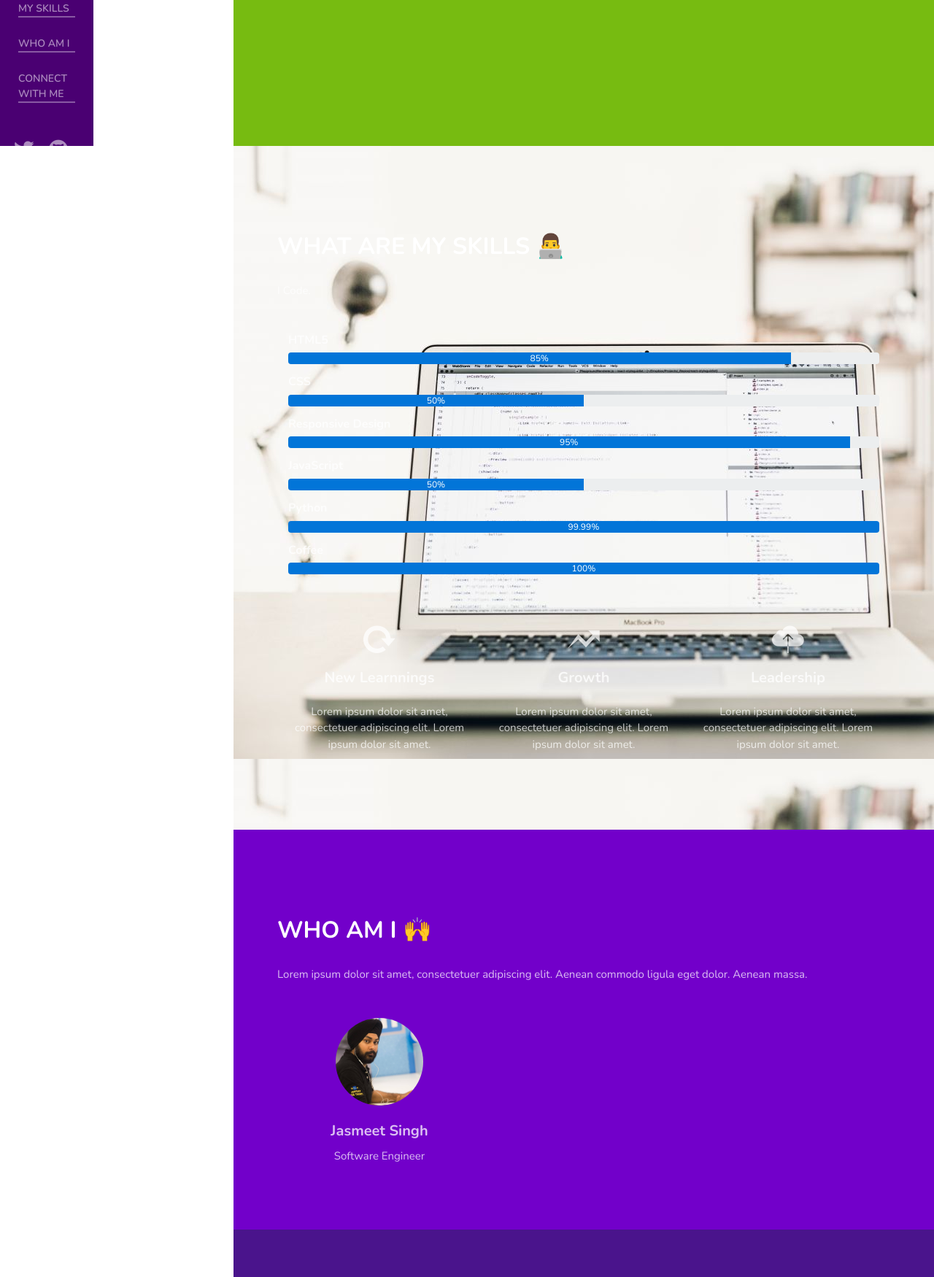
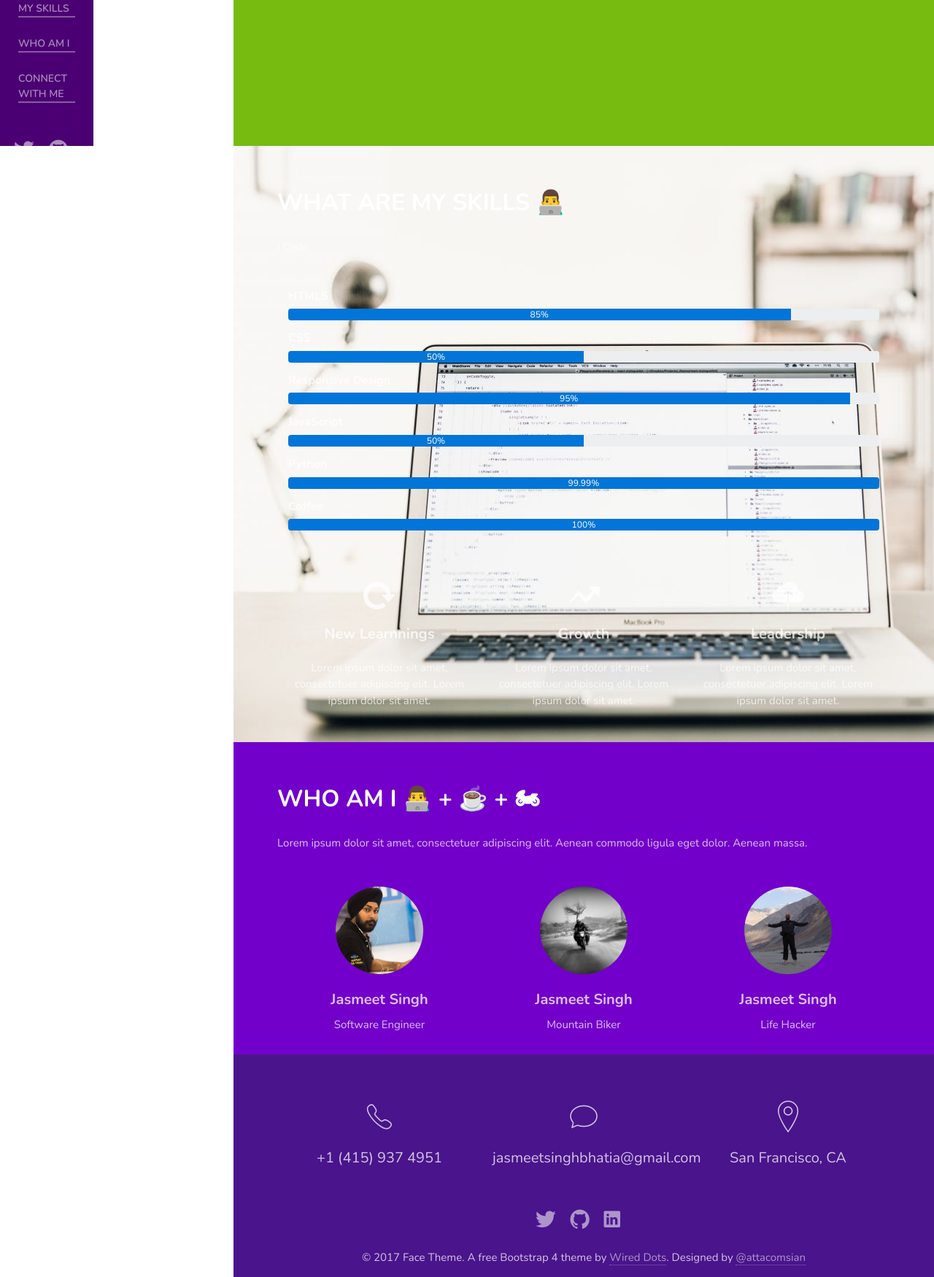
Before and after one commit to jasmeetsinghbhatia/biog, a Django app: page / in a window 1280 px wide. Shown: the part 600-2350 px from the top of the page at 73% size. Run offline with Django 3.2, Linux system fonts and the light colour scheme; some libraries are stand-ins or nearby versions.

Commit message:
Added more details to css and html for index page

```diff
--- a/jasmeetsingh/static/css/style.css
+++ b/jasmeetsingh/static/css/style.css
@@ -49,7 +49,7 @@ a.btn:focus {
     color: #fff !important;
 }
 section{
-    padding: 60px 0px;
+    padding: 0px;
 }
 section .inner{
     padding: 4em 4em 2em 4em;
@@ -114,7 +114,12 @@ section .inner{
     background-color: #4a0072;
 }
 .bg-style1 {
-    background-color: #5052B5;
+    background: #5052B5;
+    background-image:url(/static/img/what-I-do.jpg);
+    background-image:url(/static/img/what-I-do.jpg), linear-gradient(#CC8363, #4E4E4E);
+}
+.bg-texture {
+    background: rgba(0,0,0,0.3);
 }
 video#bgVideo {
     position: fixed;
--- a/jasmeetsingh/templates/index.html
+++ b/jasmeetsingh/templates/index.html
@@ -63,7 +63,7 @@
                         </section>
 
                         <!--What's my skill-->
-                        <section class="bg-style1" id="work" style="background-image:url(/static/img/what-I-do.jpg);">
+                        <section class="bg-style1" id="work">
                             <div class="container">
                                 <div class="inner">
                                     <div class="row">
@@ -147,7 +147,7 @@
                                 <div class="inner">
                                     <div class="row">
                                         <div class="col-xs-12">
-                                            <h2 class="text-white text-uppercase">Who am I 🙌</h2>
+                                            <h2 class="text-white text-uppercase">Who am I  👨‍💻 + ☕ + 🏍</h2>
                                             <p class="pt-4">
                                                 Lorem ipsum dolor sit amet, consectetuer adipiscing elit. Aenean commodo ligula eget dolor. Aenean massa.
                                             </p>
@@ -159,7 +159,16 @@
                                             <h5 class="card-title pt-4">Jasmeet Singh</h5>
                                             <p class="card-text">Software Engineer</p>
                                         </div>
-
+                                        <div class="col-sm-4 mt-2 wow fadeInUp">
+                                            <img src="/static/img/mountainbiker.jpg" alt="Male" class="img-container-circle img-fluid"/>
+                                            <h5 class="card-title pt-4">Jasmeet Singh</h5>
+                                            <p class="card-text">Mountain Biker</p>
+                                        </div>
+                                        <div class="col-sm-4 mt-2 wow fadeInUp">
+                                            <img src="/static/img/lifehacker.jpg" alt="Male" class="img-container-circle img-fluid"/>
+                                            <h5 class="card-title pt-4">Jasmeet Singh</h5>
+                                            <p class="card-text">Life Hacker</p>
+                                        </div>
                                     </div>
                                 </div>
                             </div>
```
Also changed, not shown: jasmeetsingh/static/img/lifehacker.jpg (added), jasmeetsingh/static/img/mountainbiker.jpg (added).
